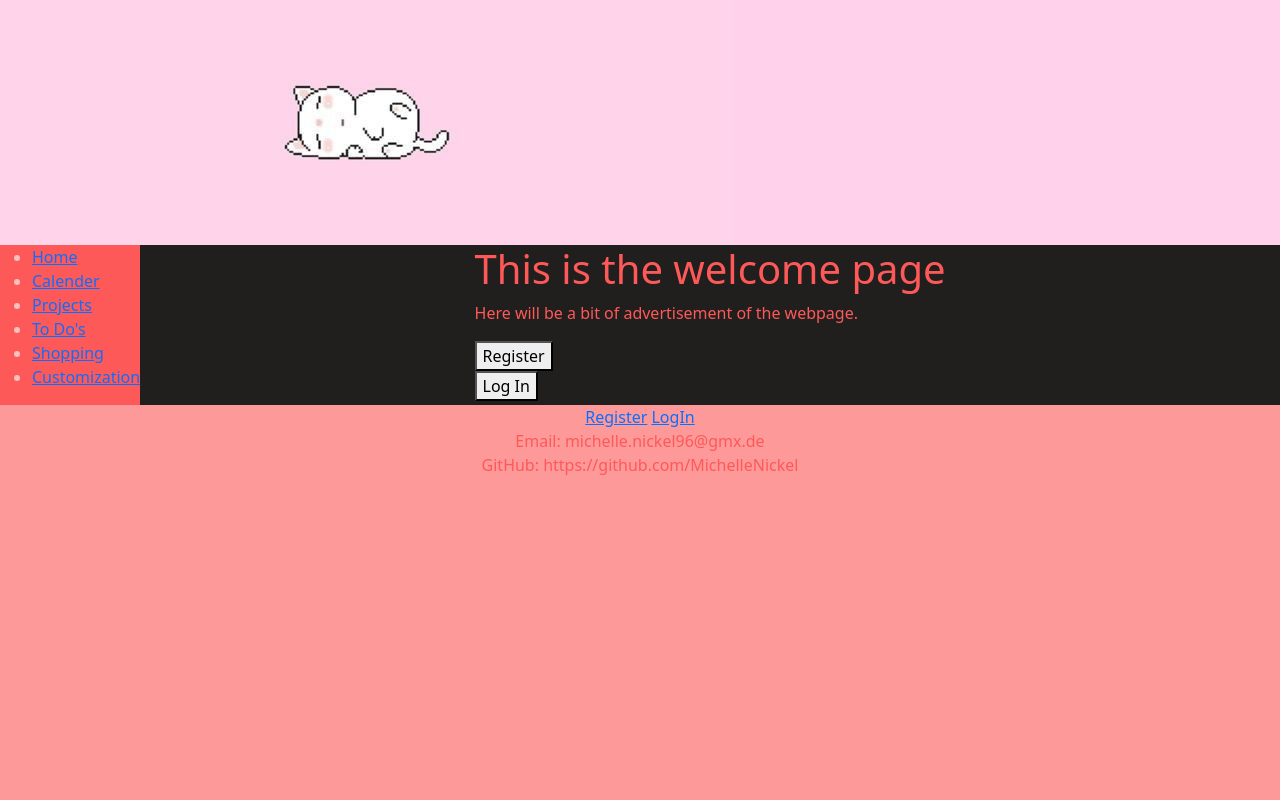
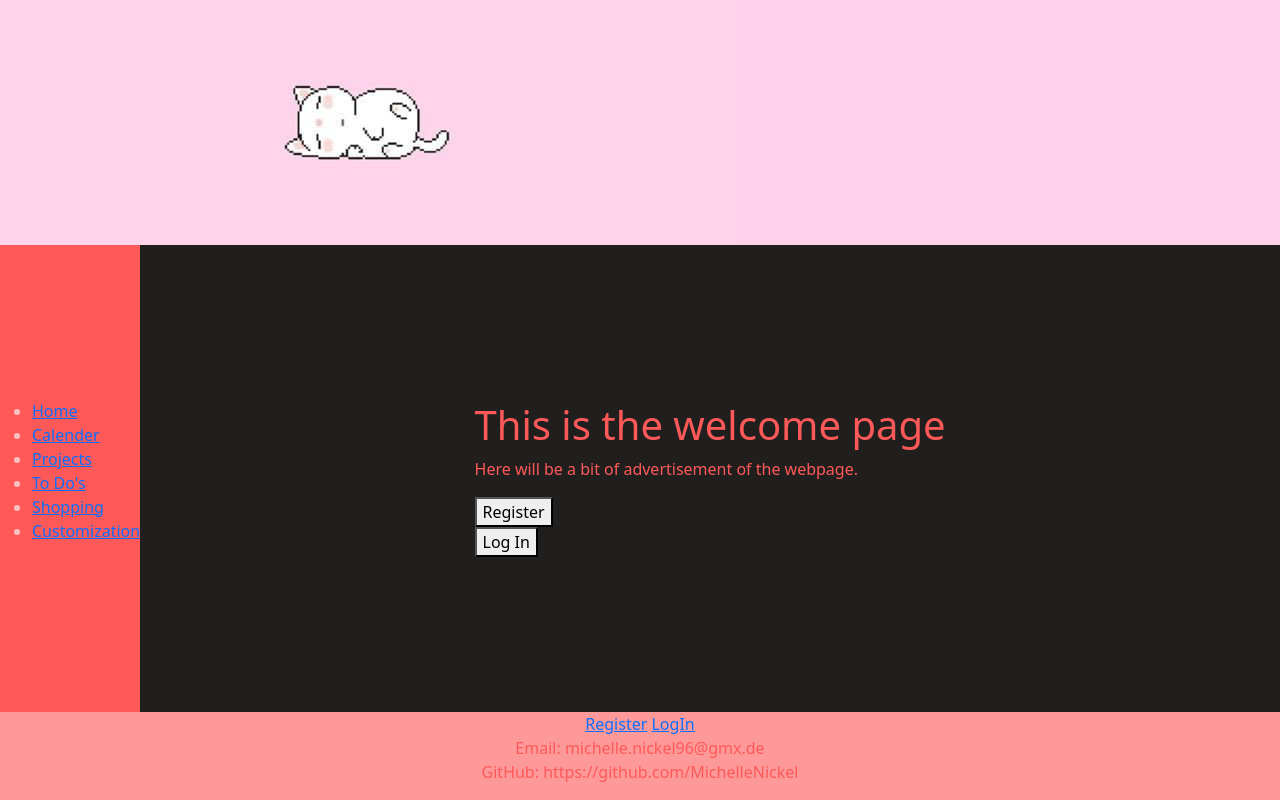
Before and after one commit to MichelleNickel/WebOrganizer, a Flask app: page / in a window 1280 px wide. Run offline with Flask 3, Linux system fonts and the light colour scheme; parts of the project's set-up code (start-up, migrations or seed data) failed here and were passed over.

Commit message:
Create sticky footer

```diff
--- a/static/styles.css
+++ b/static/styles.css
@@ -6,7 +6,7 @@
     /* define the grid sizes */
     align-content: stretch;
     grid-template-columns: auto 1fr;
-    grid-template-rows: auto auto 1fr;
+    grid-template-rows: auto 1fr auto;
     grid-template-areas:
         "header header"
         "nav main"
@@ -33,6 +33,7 @@
     color: #fe5959;
     grid-area: main;
     justify-self: center;
+    align-self: center;
 
     /*background-color: red;*/
 }
```
